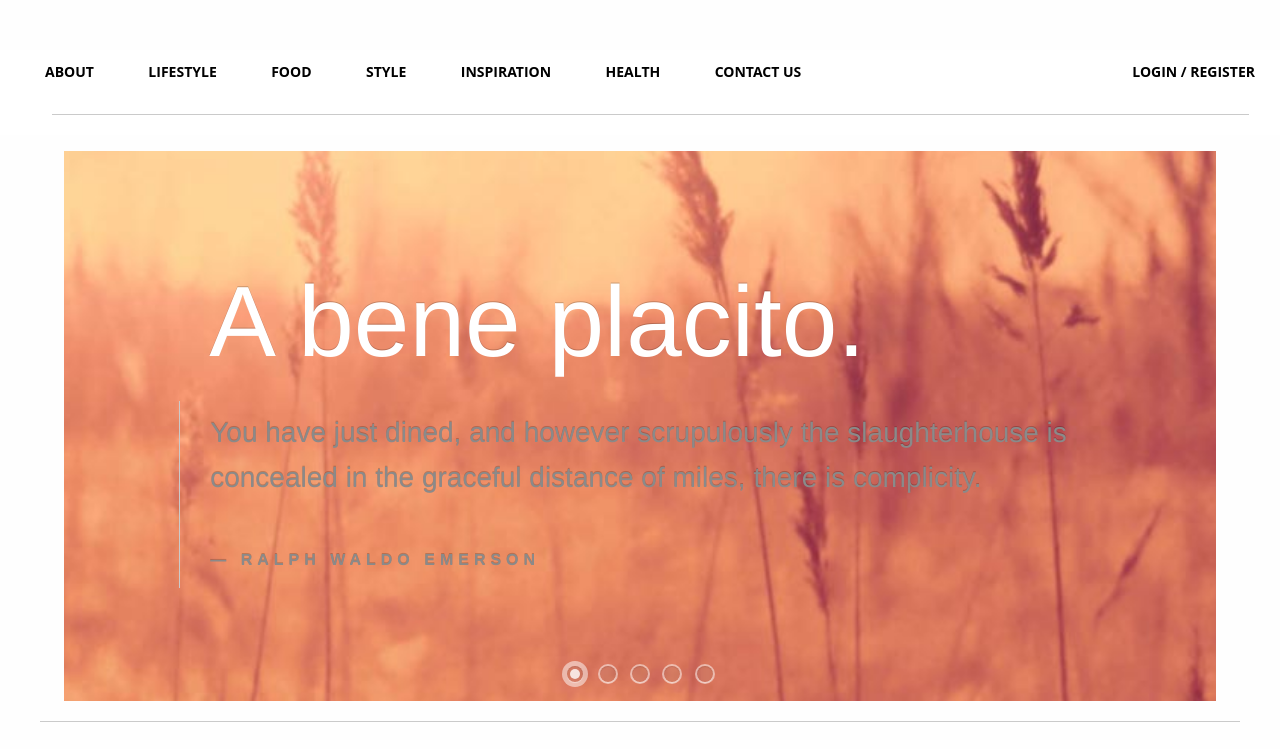
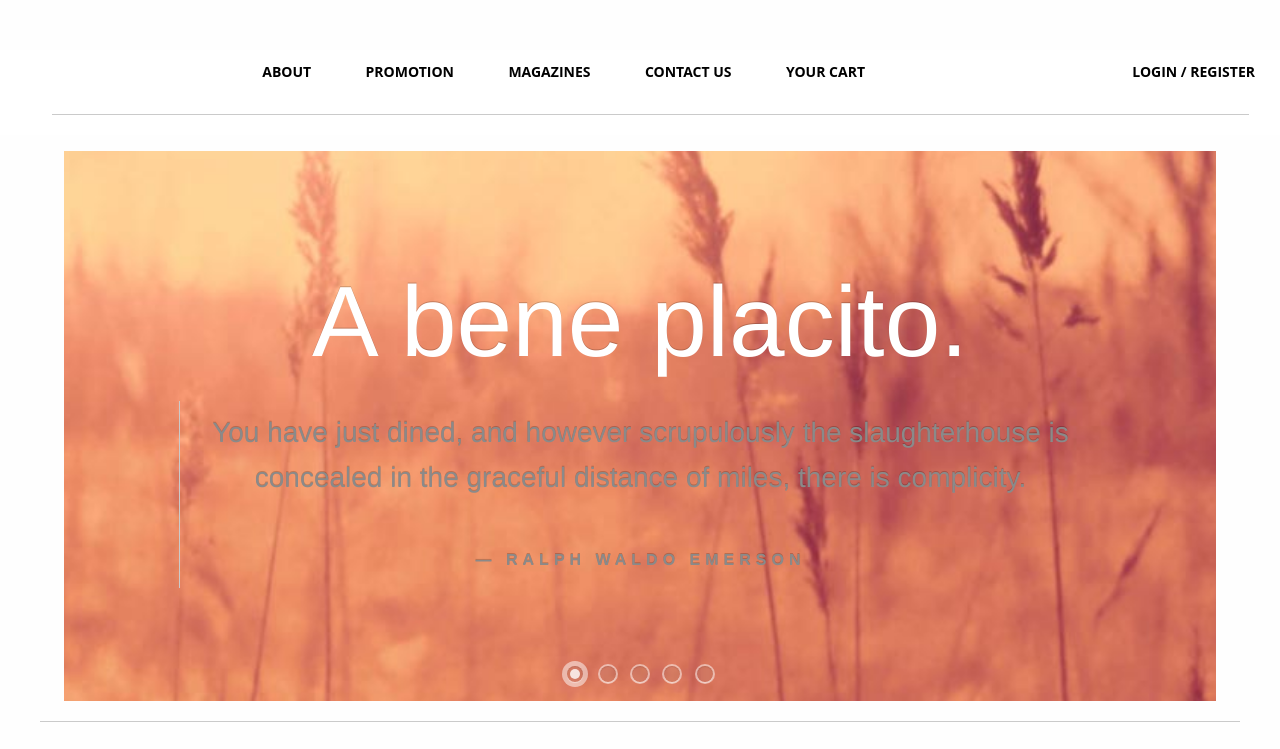
Before and after one commit to zfatboyslim/220Project, a PHP site: page /project/ in a window 1280 px wide. Shown: the top 749 px of the page. Run offline with PHP 8.4, Linux system fonts and the light colour scheme; grey boxes labelled with a size stand in for pictures from a placeholder-image service; some libraries are stand-ins or nearby versions.

Commit message:
no message

```diff
--- a/home.html
+++ b/home.html
@@ -31,6 +31,8 @@
   </form>
 </div>
 
+<script type="text/javascript" src="js/jsjs/jquery.min.js"></script>
+<script type="text/javascript" src="js/jsjs/foundation.js"></script>
 <script type="text/javascript">
   var login = document.getElementById('login'),
       guest = document.getElementById('guest'),
--- a/index.php
+++ b/index.php
@@ -3,48 +3,55 @@
 <head>
 	<meta charset="UTF-8" />
   <meta http-equiv="X-UA-Compatible" content="IE=edge,chrome=1">
-
 	<link rel="stylesheet" href="css/styles.css">
-
+	<link rel="stylesheet" href="css/home.css">
 <!--	BREAKBREAKBREAK-->
 	<link rel="stylesheet" type="text/css" href="css/demo.css" />
 	<link rel="stylesheet" type="text/css" href="css/foundation.css" />
   <link rel="stylesheet" type="text/css" href="css/style.css" />
   <link rel="stylesheet" type="text/css" href="css/custom.css" />
 	<script type="text/javascript" src="js/modernizr.custom.79639.js"></script>
+	<script type="text/javascript" src="js/dialog.js"></script>
 	<noscript>
 		<link rel="stylesheet" type="text/css" href="css/styleNoJS.css" />
 	</noscript>
 <!--	BREAKBREAKBREAK-->
-
 	<title>index page</title>
 </head>
 <body>
 	<div id="navbar">
 		<ul>
 			<li class='active'><a href='#'><span>About</span></a></li>
-	<li><a href='#'><span>Lifestyle</span></a></li>
-	<li><a href='#'><span>Food</span></a></li>
-	<li><a href='#'><span>Style</span></a></li>
-	<li><a href='#'><span>Inspiration</span></a></li>
-	<li><a href='#'><span>Health</span></a></li>
+			<li><a href='#'><span>Promotion</span></a></li>
+			<li><a href='#'><span>Magazines</span></a></li>
 			<li><a href='#'><span>Contact Us</span></a></li>
+			<li><a href='#'><span>Your Cart</span></a></li>
 <!--<?php
 	//Do not delete
 	//require("controllers/checksession.php");
 ?>-->
-	<li class='last'><a href='#'><span>login / register</span></a></li>
+			<li class='last' id="login"><a href='#'><span>login / register</span></a></li>
 			<hr>
 		</ul>
+	</div>
 
+	<!--this is a hidden dialog for registration-->
+	<div id="login-dialog" class="dialog">
+		<form class="dialog-form" action="index.php" method="post">
+	    <input type="text" name="email" placeholder="Your e-mail" />
+	    <input type="text" name="username" placeholder="Username" />
+	    <input type="password" name="password" placeholder="Password"/>
+	    <input type="password" name="confirm-password" placeholder="Confirm Password"/>
+	    <button type="submit" name="submit-signup">Agree</button>
+	    <button type="reset" name="reset" onclick="clearDialog()">Cancel</button>
+	  </form>
 	</div>
+	<!--end of the hidden dialog div-->
+
 	<!--BREAKBREAKBREAKBREAK-->
 	<div class="container demo-2">
-
 			<div id="slider" class="sl-slider-wrapper">
-
 				<div class="sl-slider">
-
 					<div class="sl-slide" data-orientation="horizontal" data-slice1-rotation="-25" data-slice2-rotation="-25" data-slice1-scale="2" data-slice2-scale="2">
 						<div class="sl-slide-inner">
 							<div class="bg-img bg-img-1"></div>
@@ -279,5 +286,16 @@
 			});
 		</script>
 	<script type="text/javascript" src="js/jsjs/app.js"></script>
+	<script type="text/javascript">
+	  var login = document.getElementById('login'),
+	      loginDialog = document.getElementById('login-dialog')
+
+	  login.addEventListener('click', function() {
+	    loginDialog.className = 'dialog visible'
+	  })
+	  function clearDialog() {
+	    loginDialog.className = 'dialog'
+	  }
+	</script>
 	</body>
 </html>
--- a/js/dialog.js
+++ b/js/dialog.js
@@ -7,14 +7,6 @@
   login.addEventListener('click', function() {
     loginDialog.className = 'dialog visible'
   })
-  guest.addEventListener('click', function() {
-    // TODO: redirect to home use window.location = url
-    console.log('go to ' + window.location.href + '/home')
-  })
-  signup.addEventListener('click', function() {
-    signupDialog.className = 'dialog visible'
-  })
   function clearDialog() {
     loginDialog.className = 'dialog'
-    signupDialog.className = 'dialog'
   }
```
Also changed, not shown: index.html (deleted, +0 -48 lines), 1 other file. Lines whose indentation alone changed are shown as unchanged.
